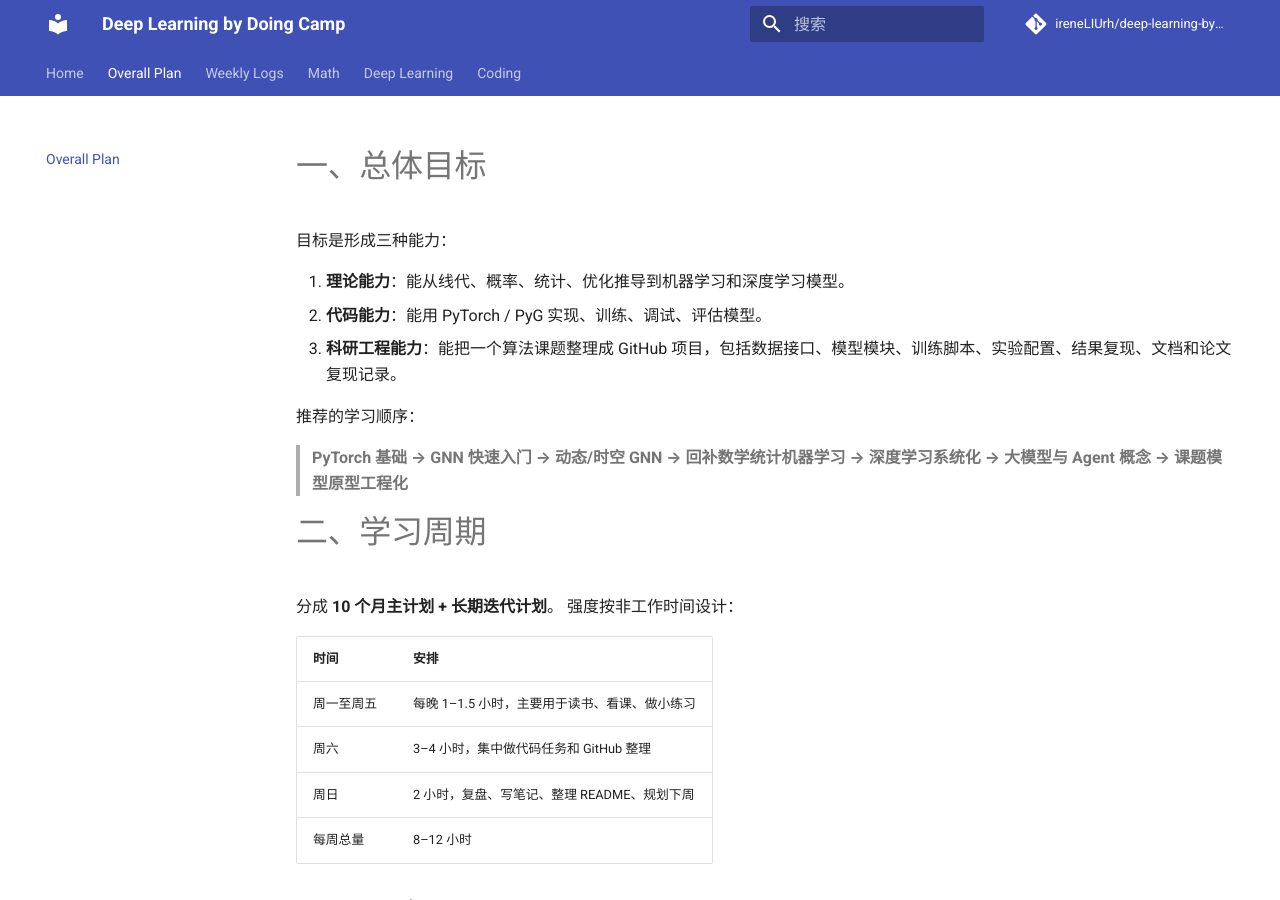
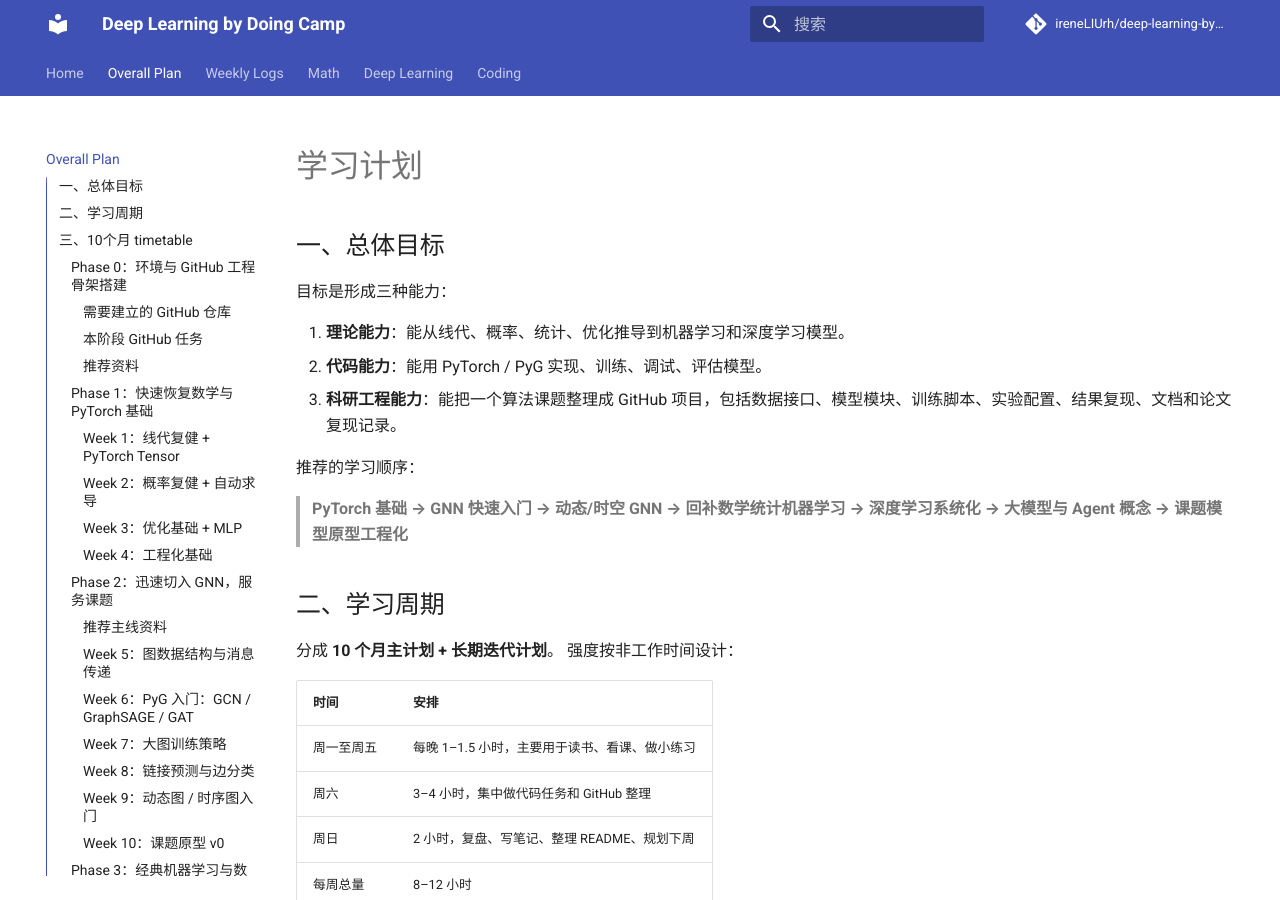
Before and after one commit to ireneLIUrh/deep-learning-by-doing-camp, an MkDocs documentation site: the page built from docs/logs/plan.md, in a window 1280 px wide and 900 px high. Built offline with MkDocs 1.6.1 and Material for MkDocs 9.7.7, drawn with Linux system fonts in a browser that asks for light colours; comment, search, counter and statistics services are not loaded.

Commit message:
Fix markdown structure in overall learning plan

````diff
--- a/docs/logs/plan.md
+++ b/docs/logs/plan.md
@@ -1,4 +1,6 @@
-# 一、总体目标
+# 学习计划
+
+## 一、总体目标
 
 目标是形成三种能力：
 
@@ -10,7 +12,7 @@
 
 > **PyTorch 基础 → GNN 快速入门 → 动态/时空 GNN → 回补数学统计机器学习 → 深度学习系统化 → 大模型与 Agent 概念 → 课题模型原型工程化**
 
-# 二、学习周期
+## 二、学习周期
 
 分成 **10 个月主计划 + 长期迭代计划**。
 强度按非工作时间设计：
@@ -22,15 +24,15 @@
 | 周日       | 2 小时，复盘、写笔记、整理 README、规划下周   |
 | 每周总量   | 8–12 小时                                     |
 
-# 三、10个月 timetable
-
-## Phase 0：环境与 GitHub 工程骨架搭建
+## 三、10个月 timetable
+
+### Phase 0：环境与 GitHub 工程骨架搭建
 
 **第 0–1 周**
 
 目标：先把“学习—代码—笔记—实验”放进一个长期 GitHub 项目。
 
-### 需要建立的 GitHub 仓库
+#### 需要建立的 GitHub 仓库
 
 仓库名：
 
@@ -77,7 +79,7 @@ deep-learning-by-doing-camp/
     └── .gitkeep
 ```
 
-### 本阶段 GitHub 任务
+#### 本阶段 GitHub 任务
 
 完成以下 5 个 commit：
 
@@ -89,7 +91,7 @@ commit 4: add first train script for linear regression
 commit 5: add README learning roadmap
 ```
 
-### 推荐资料
+#### 推荐资料
 
 主线资料：
 
@@ -97,13 +99,13 @@ commit 5: add README learning roadmap
 - PyTorch 官网生态页：PyTorch 当前生态中包含 PyTorch Geometric、Captum、skorch 等工具，其中 PyG 明确用于图、点云、流形等不规则数据。([PyTorch](https://pytorch.org/?utm_source=chatgpt.com))
 
 
-## Phase 1：快速恢复数学与 PyTorch 基础
+### Phase 1：快速恢复数学与 PyTorch 基础
 
 **第 1–4 周**
 
 目标：恢复深度学习/GNN 所必需的数学和 PyTorch 能力。
 
-### Week 1：线代复健 + PyTorch Tensor
+#### Week 1：线代复健 + PyTorch Tensor
 
 数学重点：
 
@@ -129,7 +131,7 @@ commit 5: add README learning roadmap
 GNN 输入: X + edge_index / adjacency
 ```
 
-### Week 2：概率复健 + 自动求导
+#### Week 2：概率复健 + 自动求导
 
 数学重点：
 
@@ -155,7 +157,7 @@ GNN 输入: X + edge_index / adjacency
 P(y | x), P(edge | node_i, node_j), cross entropy, negative sampling
 ```
 
-### Week 3：优化基础 + MLP
+#### Week 3：优化基础 + MLP
 
 数学重点：
 
@@ -180,7 +182,7 @@ P(y | x), P(edge | node_i, node_j), cross entropy, negative sampling
    - checkpoint
 3. 写 `scripts/train_mlp.py`。
 
-### Week 4：工程化基础
+#### Week 4：工程化基础
 
 工程重点：
 
@@ -215,13 +217,13 @@ outputs/
 v0.1: PyTorch basic training pipeline
 ```
 
-## Phase 2：迅速切入 GNN，服务课题
+### Phase 2：迅速切入 GNN，服务课题
 
 **第 5–10 周**
 
 这是最关键阶段。先不追求所有深度学习分支都学完，而是快速具备 GNN 阅读论文和改代码能力。
 
-### 推荐主线资料
+#### 推荐主线资料
 
 1. **Stanford CS224W: Machine Learning with Graphs**
    该课程专门讲图机器学习，公开课页面说明 lecture slides 和 assignments 会发布在线，适合作为 GNN 主线课程。([Stanford University](https://web.stanford.edu/class/cs224w/?utm_source=chatgpt.com))
@@ -232,7 +234,7 @@ v0.1: PyTorch basic training pipeline
 4. **Open Graph Benchmark, OGB**
    OGB 是 Stanford SNAP 维护的大规模图学习 benchmark，提供真实、大规模、多任务数据集，并带统一 evaluator。([SNAP](https://snap-stanford.github.io/ogb-web/?utm_source=chatgpt.com))
 
-### Week 5：图数据结构与消息传递
+#### Week 5：图数据结构与消息传递
 
 数学重点：
 
@@ -265,7 +267,7 @@ node feature = gene expression embedding, HVG expression, UCE embedding
 edge = spatial adjacency / ligand-receptor edge / OT trajectory edge
 ```
 
-### Week 6：PyG 入门：GCN / GraphSAGE / GAT
+#### Week 6：PyG 入门：GCN / GraphSAGE / GAT
 
 模型重点：
 
@@ -292,7 +294,7 @@ configs/gat_cora.yaml
 reports/weekly_notes/week06_gnn_basics.md
 ```
 
-### Week 7：大图训练策略
+#### Week 7：大图训练策略
 
 你的数据有：
 
@@ -328,7 +330,7 @@ GraphSAGE / Cluster-GCN / GraphSAINT / neighbor sampling GAT
 
 而不是直接把 10w 细胞的全图丢进 dense attention。
 
-### Week 8：链接预测与边分类
+#### Week 8：链接预测与边分类
 
 你的课题里“通讯分数”“细胞间相互作用”“OT 跨时间连接”天然适合设置为：
 
@@ -366,7 +368,7 @@ MLP([h_i, h_j, h_i*h_j])
 预测：time t+1 是否存在 OT 高概率连接 / 通讯增强事件
 ```
 
-### Week 9：动态图 / 时序图入门
+#### Week 9：动态图 / 时序图入门
 
 重点阅读：
 
@@ -395,7 +397,7 @@ Static GNN encoder per time point + GRU temporal module + edge decoder
 
 不要一开始就复现复杂 TGN。你的数据只有约 10 个时间点，更接近 discrete-time dynamic graph，而不是大规模 continuous event graph。
 
-### Week 10：课题原型 v0
+#### Week 10：课题原型 v0
 
 建立一个与你课题强相关的最小原型：
 
@@ -437,13 +439,13 @@ v0.2: GNN baseline for dynamic cell graph
 ```
 
 
-## Phase 3：经典机器学习与数理统计系统回补
+### Phase 3：经典机器学习与数理统计系统回补
 
 **第 11–18 周**
 
 这阶段的目标是把理论基础补扎实，尤其是为后面写论文、做实验设计、解释模型结果服务。
 
-### Week 11：经典数理统计 I
+#### Week 11：经典数理统计 I
 
 重点：
 
@@ -465,7 +467,7 @@ v0.2: GNN baseline for dynamic cell graph
 2. 实现 Benjamini-Hochberg FDR。
 3. 在模拟 ligand-receptor score 上做差异检验。
 
-### Week 12：经典数理统计 II
+#### Week 12：经典数理统计 II
 
 重点：
 
@@ -482,7 +484,7 @@ v0.2: GNN baseline for dynamic cell graph
 2. 用 PyTorch 写 logistic regression。
 3. 对比 sklearn 结果。
 
-### Week 13：机器学习 I
+#### Week 13：机器学习 I
 
 重点：
 
@@ -504,7 +506,7 @@ v0.2: GNN baseline for dynamic cell graph
 2. 对单细胞元数据做 toy classification。
 3. 输出 confusion matrix、ROC、PR curve。
 
-### Week 14：机器学习 II
+#### Week 14：机器学习 II
 
 重点：
 
@@ -519,7 +521,7 @@ v0.2: GNN baseline for dynamic cell graph
 
 单细胞分析里 PCA / UMAP / clustering 是基础工具，不能只会调用 Seurat/Scanpy，要理解背后的优化目标和距离结构。
 
-### Week 15–16：统计学习视角
+#### Week 15–16：统计学习视角
 
 重点：
 
@@ -536,7 +538,7 @@ v0.2: GNN baseline for dynamic cell graph
 2. 写 `reports/weekly_notes/model_selection.md`。
 3. 对 GNN 的 hidden_dim、layers、dropout 做小型 grid search。
 
-### Week 17–18：把统计检验接入 GNN 结果
+#### Week 17–18：把统计检验接入 GNN 结果
 
 课题导向任务：
 
@@ -558,19 +560,19 @@ FDR correction
 reports/prototype_statistical_testing_for_gnn_outputs.md
 ```
 
-## Phase 4：深度学习系统化
+### Phase 4：深度学习系统化
 
 **第 19–28 周**
 
 这阶段开始系统读“花书”和现代教程。
 
-### 主线资料
+#### 主线资料
 
 - 《Deep Learning》花书：官方网页说明该书覆盖机器学习、深度学习、线性代数、概率、信息论、数值计算等背景内容。([深度学习书籍](https://www.deeplearningbook.org/?utm_source=chatgpt.com))
 - MIT Press 页面也说明该书包含数学和概念背景，覆盖线性代数、概率与信息论、数值计算和机器学习。([MIT Press](https://mitpress.mit.edu/9780262035613/deep-learning/?utm_source=chatgpt.com))
 - Dive into Deep Learning：建议作为代码化补充，尤其适合 PyTorch 实现。
 
-### Week 19：MLP 与反向传播
+#### Week 19：MLP 与反向传播
 
 重点：
 
@@ -585,7 +587,7 @@ reports/prototype_statistical_testing_for_gnn_outputs.md
 1. 手写两层 MLP 前向和反向。
 2. 用 PyTorch 版本对照。
 
-### Week 20：CNN
+#### Week 20：CNN
 
 重点：
 
@@ -604,7 +606,7 @@ reports/prototype_statistical_testing_for_gnn_outputs.md
 
 CNN 不是主线，但空间转录组图像/空间模式建模可能会用到。
 
-### Week 21：RNN / GRU / LSTM
+#### Week 21：RNN / GRU / LSTM
 
 重点：
 
@@ -617,7 +619,7 @@ CNN 不是主线，但空间转录组图像/空间模式建模可能会用到。
 
 你的时间点少，但 temporal module 仍可能用 GRU / LSTM 作为 baseline。
 
-### Week 22：Attention 与 Transformer
+#### Week 22：Attention 与 Transformer
 
 重点：
 
@@ -633,7 +635,7 @@ CNN 不是主线，但空间转录组图像/空间模式建模可能会用到。
 2. 用 Transformer 编码 toy time series。
 3. 把 GNN embedding 序列输入 Transformer。
 
-### Week 23：Autoencoder / VAE
+#### Week 23：Autoencoder / VAE
 
 重点：
 
@@ -647,7 +649,7 @@ CNN 不是主线，但空间转录组图像/空间模式建模可能会用到。
 
 masked gene expression prediction 可以借鉴 autoencoder 思路。
 
-### Week 24：Contrastive Learning
+#### Week 24：Contrastive Learning
 
 重点：
 
@@ -666,7 +668,7 @@ near spatial neighbors positive pair
 random far cells negative pair
 ```
 
-### Week 25–26：模型解释与可视化
+#### Week 25–26：模型解释与可视化
 
 重点：
 
@@ -689,7 +691,7 @@ PyTorch 生态中的 Captum 是模型解释工具，PyTorch 官网生态页列
 哪些基因驱动了状态转变？
 ```
 
-### Week 27–28：复现一篇深度学习论文
+#### Week 27–28：复现一篇深度学习论文
 
 建议不要选太复杂的论文。选以下之一：
 
@@ -711,13 +713,13 @@ scripts/train_gat.py
 ```
 
 
-## Phase 5：动态图 GNN 与课题模型深化
+### Phase 5：动态图 GNN 与课题模型深化
 
 **第 29–36 周**
 
 这阶段回到你的课题主线。
 
-### Week 29：空间图构建策略
+#### Week 29：空间图构建策略
 
 任务：
 
@@ -738,7 +740,7 @@ hybrid graph
 src/dlbydoing/data/graph_builder.py
 ```
 
-### Week 30：动态图表示方式
+#### Week 30：动态图表示方式
 
 比较三种表示：
 
@@ -761,7 +763,7 @@ snapshot graph + OT inter-time edges
 
 不要一开始就做连续时间 TGN。
 
-### Week 31：模型 baseline 设计
+#### Week 31：模型 baseline 设计
 
 至少实现 4 个 baseline：
 
@@ -772,7 +774,7 @@ Baseline 3: GCN + GRU
 Baseline 4: GAT + Transformer
 ```
 
-### Week 32：任务设计
+#### Week 32：任务设计
 
 建议设置三个任务，从简单到难：
 
@@ -782,7 +784,7 @@ Baseline 4: GAT + Transformer
 | future embedding prediction            | time t 图                | time t+1 embedding | 学时间规律     |
 | future edge / communication prediction | 细胞对 embedding         | OT/LR/通讯边概率   | 学通讯网络变化 |
 
-### Week 33：评价指标
+#### Week 33：评价指标
 
 分类任务：
 
@@ -805,7 +807,7 @@ LR enrichment
 known pathway recovery
 ```
 
-### Week 34：消融实验
+#### Week 34：消融实验
 
 至少做：
 
@@ -817,7 +819,7 @@ without temporal module
 without LR prior
 ```
 
-### Week 35：可解释性分析
+#### Week 35：可解释性分析
 
 输出：
 
@@ -829,7 +831,7 @@ important genes
 cell-type-level communication heatmap
 ```
 
-### Week 36：整理成课题原型报告
+#### Week 36：整理成课题原型报告
 
 产出：
 
@@ -850,13 +852,13 @@ reports/project_prototype_v1.md
 8. Next steps
 ```
 
-## Phase 6：大模型、Agent、Skill 与科研自动化
+### Phase 6：大模型、Agent、Skill 与科研自动化
 
 **第 37–44 周**
 
 这部分不作为前期主线，但后期必须学，因为它和求职、科研效率、工程能力都有关系。
 
-### Week 37：大模型基础
+#### Week 37：大模型基础
 
 重点：
 
@@ -867,7 +869,7 @@ reports/project_prototype_v1.md
 - RLHF / preference optimization
 - embedding model
 
-### Week 38：Transformer 深化
+#### Week 38：Transformer 深化
 
 重点：
 
@@ -876,7 +878,7 @@ reports/project_prototype_v1.md
 - KV cache
 - scaling law 基本概念
 
-### Week 39：RAG
+#### Week 39：RAG
 
 重点：
 
@@ -897,7 +899,7 @@ paper-rag-assistant
 
 用于管理你课题相关论文。
 
-### Week 40：Agent
+#### Week 40：Agent
 
 重点：
 
@@ -916,7 +918,7 @@ agent 自动生成实验配置
 agent 自动读取训练 log 并总结结果
 ```
 
-### Week 41：Skill / Workflow
+#### Week 41：Skill / Workflow
 
 重点：
 
@@ -927,7 +929,7 @@ agent 自动读取训练 log 并总结结果
   - training log → plot
   - paper PDF → method summary
 
-### Week 42–44：做一个科研助手小项目
+#### Week 42–44：做一个科研助手小项目
 
 项目名：
 
@@ -945,7 +947,7 @@ bio-gnn-research-assistant
 5. 记录到 markdown
 ```
 
-# 四、每周固定学习模板
+## 四、每周固定学习模板
 
 每周不要“只看课”。建议固定成 5 个模块：
 
@@ -966,11 +968,11 @@ bio-gnn-research-assistant
 4. 至少 3 个 Git commits
 ```
 
-# 五、主线参考资料清单
-
-## 数学基础
-
-### 主资料
+## 五、主线参考资料清单
+
+### 数学基础
+
+#### 主资料
 
 1. Gilbert Strang 线性代数课程 / 教材
    用于恢复矩阵、特征值、SVD、最小二乘。
@@ -979,7 +981,7 @@ bio-gnn-research-assistant
 3. 花书前几章
    花书官方页面说明其覆盖线性代数、概率、信息论、数值计算和机器学习背景。([深度学习书籍](https://www.deeplearningbook.org/?utm_source=chatgpt.com))
 
-### 辅助资料
+#### 辅助资料
 
 - 3Blue1Brown：线性代数直观理解。
 - StatQuest：统计、机器学习、深度学习概念解释。
@@ -987,9 +989,9 @@ bio-gnn-research-assistant
 
 ------
 
-## 机器学习
-
-### 主资料
+### 机器学习
+
+#### 主资料
 
 1. 周志华《机器学习》西瓜书
    适合中文系统回顾。
@@ -998,7 +1000,7 @@ bio-gnn-research-assistant
 3. sklearn 官方 examples
    用于传统机器学习代码练习。
 
-### 重点章节
+#### 重点章节
 
 ```text
 线性模型
@@ -1014,9 +1016,9 @@ bio-gnn-research-assistant
 
 ------
 
-## 深度学习
-
-### 主资料
+### 深度学习
+
+#### 主资料
 
 1. PyTorch 官方教程
    用于掌握 PyTorch 基础训练流程。([PyTorch Docs](https://docs.pytorch.org/tutorials/index.html?utm_source=chatgpt.com))
@@ -1025,7 +1027,7 @@ bio-gnn-research-assistant
 3. Dive into Deep Learning
    用于边学边写 PyTorch。
 
-### 重点章节
+#### 重点章节
 
 ```text
 MLP
@@ -1042,9 +1044,9 @@ Regularization
 
 ------
 
-## 图神经网络
-
-### 主资料
+### 图神经网络
+
+#### 主资料
 
 1. Stanford CS224W
    课程公开资料包括 slides 和 assignments，适合作为 GNN 系统学习主线。([Stanford University](https://web.stanford.edu/class/cs224w/?utm_source=chatgpt.com))
@@ -1053,7 +1055,7 @@ Regularization
 3. OGB
    OGB 提供真实、大规模、多任务图学习 benchmark 和统一 evaluator。([SNAP](https://snap-stanford.github.io/ogb-web/?utm_source=chatgpt.com))
 
-### 辅助资料
+#### 辅助资料
 
 1. DGL 文档
    DGL 支持 PyTorch，并强调可扩展到数亿节点和边的图训练。([dgl.ai](https://www.dgl.ai/dgl_docs/?utm_source=chatgpt.com))
@@ -1062,11 +1064,11 @@ Regularization
 3. PyTorch Lightning
    Lightning Trainer 可以抽象训练/验证/测试循环、callback、设备放置等工程细节。([Lightning AI](https://lightning.ai/docs/pytorch/stable//common/trainer.html?utm_source=chatgpt.com))
 
-# 六、论文复现路线
+## 六、论文复现路线
 
 按“由浅入深”复现，而不是一开始复现最新复杂模型。
 
-## Level 1：基础 GNN
+### Level 1：基础 GNN
 
 | 论文/模型 | 目标                                 |
 | --------- | ------------------------------------ |
@@ -1074,7 +1076,7 @@ Regularization
 | GraphSAGE | 理解大图采样和 inductive learning    |
 | GAT       | 理解 attention on graph              |
 
-## Level 2：动态图 GNN
+### Level 2：动态图 GNN
 
 | 论文/模型 | 目标                                             |
 | --------- | ------------------------------------------------ |
@@ -1082,7 +1084,7 @@ Regularization
 | DySAT     | 理解结构 attention + 时间 attention              |
 | TGN       | 理解 event-based temporal graph 和 memory module |
 
-## Level 3：与课题相关的自定义模型
+### Level 3：与课题相关的自定义模型
 
 最终复现/改造方向：
 
@@ -1090,11 +1092,11 @@ Regularization
 Spatial GNN + Temporal module + OT inter-time edges + communication decoder
 ```
 
-# 七、GitHub 边练边学任务设计
+## 七、GitHub 边练边学任务设计
 
 GitHub 项目分成 8 个 milestone。
 
-## Milestone 1：PyTorch Basic
+### Milestone 1：PyTorch Basic
 
 ```text
 目标：完成 PyTorch 基础训练框架
@@ -1107,7 +1109,7 @@ GitHub 项目分成 8 个 milestone。
   - README
 ```
 
-## Milestone 2：Machine Learning from Scratch
+### Milestone 2：Machine Learning from Scratch
 
 ```text
 目标：恢复传统 ML 和统计基础
@@ -1120,7 +1122,7 @@ GitHub 项目分成 8 个 milestone。
   - FDR correction
 ```
 
-## Milestone 3：GNN from Scratch
+### Milestone 3：GNN from Scratch
 
 ```text
 目标：不依赖 PyG 手写基础 GNN
@@ -1132,7 +1134,7 @@ GitHub 项目分成 8 个 milestone。
   - toy graph classification
 ```
 
-## Milestone 4：PyG GNN Pipeline
+### Milestone 4：PyG GNN Pipeline
 
 ```text
 目标：掌握 PyG 工程化训练
@@ -1143,7 +1145,7 @@ GitHub 项目分成 8 个 milestone。
   - NeighborLoader large graph training
 ```
 
-## Milestone 5：Dynamic GNN
+### Milestone 5：Dynamic GNN
 
 ```text
 目标：动态图建模
@@ -1154,7 +1156,7 @@ GitHub 项目分成 8 个 milestone。
   - future edge prediction
 ```
 
-## Milestone 6：Bio-GNN Prototype
+### Milestone 6：Bio-GNN Prototype
 
 ```text
 目标：接近课题真实需求
@@ -1166,7 +1168,7 @@ GitHub 项目分成 8 个 milestone。
   - communication edge prediction
 ```
 
-## Milestone 7：Experiment Management
+### Milestone 7：Experiment Management
 
 ```text
 目标：工程化科研实验
@@ -1180,7 +1182,7 @@ GitHub 项目分成 8 个 milestone。
   - ablation table
 ```
 
-## Milestone 8：Paper-style Report
+### Milestone 8：Paper-style Report
 
 ```text
 目标：把项目整理成可展示成果
@@ -1192,7 +1194,7 @@ GitHub 项目分成 8 个 milestone。
   - preliminary result summary
 ```
 
-# 八、与课题最直接相关的 GNN 学习重点
+## 八、与课题最直接相关的 GNN 学习重点
 
 数据结构是：
 
@@ -1207,7 +1209,7 @@ GitHub 项目分成 8 个 milestone。
 
 因此不应该优先学“普通小图分类”，而应该重点学：
 
-## 1. 大图训练
+### 1. 大图训练
 
 必须掌握：
 
@@ -1219,7 +1221,7 @@ edge mini-batch
 negative sampling
 ```
 
-## 2. 动态图建模
+### 2. 动态图建模
 
 你的数据更像：
 
@@ -1236,7 +1238,7 @@ discrete-time dynamic graph
 OT 边用于跨时间信息传播或监督任务
 ```
 
-## 3. 多关系图
+### 3. 多关系图
 
 你的边可能包括：
 
@@ -1256,7 +1258,7 @@ edge type embedding
 attention over edge types
 ```
 
-## 4. 任务设计
+### 4. 任务设计
 
 最适合你课题的任务不是“普通节点分类”，而是：
 
@@ -1268,9 +1270,9 @@ communication score prediction
 driver gene identification
 ```
 
-# 九、每月实际执行表
-
-## 第 1 月：PyTorch + 数学复健
+## 九、每月实际执行表
+
+### 第 1 月：PyTorch + 数学复健
 
 | 周     | 理论       | 代码                | GitHub 产出                      |
 | ------ | ---------- | ------------------- | -------------------------------- |
@@ -1279,7 +1281,7 @@ driver gene identification
 | Week 3 | 优化       | MLP                 | `train_mlp.py`                   |
 | Week 4 | 工程化     | config + logging    | `v0.1`                           |
 
-## 第 2 月：GNN 快速入门
+### 第 2 月：GNN 快速入门
 
 | 周     | 理论            | 代码                    | GitHub 产出                |
 | ------ | --------------- | ----------------------- | -------------------------- |
@@ -1288,7 +1290,7 @@ driver gene identification
 | Week 7 | 大图采样        | NeighborLoader          | `large_graph_training.md`  |
 | Week 8 | link prediction | edge decoder            | `train_link_prediction.py` |
 
-## 第 3 月：动态图 GNN + 课题原型
+### 第 3 月：动态图 GNN + 课题原型
 
 | 周      | 理论                | 代码                   | GitHub 产出               |
 | ------- | ------------------- | ---------------------- | ------------------------- |
@@ -1297,7 +1299,7 @@ driver gene identification
 | Week 11 | 统计检验            | permutation/FDR        | `stats_tests.py`          |
 | Week 12 | 课题抽象            | Bio-GNN prototype      | `project_prototype_v0.md` |
 
-## 第 4–5 月：统计与传统 ML 回补
+### 第 4–5 月：统计与传统 ML 回补
 
 重点：
 
@@ -1319,7 +1321,7 @@ evaluation/
 reports/classical_ml_review.md
 ```
 
-## 第 6–7 月：深度学习系统化
+### 第 6–7 月：深度学习系统化
 
 重点：
 
@@ -1341,7 +1343,7 @@ transformer_encoder.py
 graph_contrastive_learning.md
 ```
 
-## 第 8–9 月：动态图 GNN 深化
+### 第 8–9 月：动态图 GNN 深化
 
 重点：
 
@@ -1360,7 +1362,7 @@ bio_gnn_prototype_v1
 ablation_results.csv
 ```
 
-## 第 10 月：大模型 / Agent / Skill
+### 第 10 月：大模型 / Agent / Skill
 
 重点：
 
@@ -1379,11 +1381,11 @@ paper_rag_assistant
 bio_gnn_research_assistant
 ```
 
-# 十、最先应该做的 14 天任务
+## 十、最先应该做的 14 天任务
 
 为了马上启动，建议你先按这个做。
 
-## Day 1
+### Day 1
 
 创建仓库：
 
@@ -1395,7 +1397,7 @@ git init
 
 建立目录结构，写 README。
 
-## Day 2
+### Day 2
 
 创建 conda 环境：
 
@@ -1409,7 +1411,7 @@ pip install numpy pandas scikit-learn matplotlib seaborn jupyter pyyaml tqdm
 
 具体 PyTorch / PyG 安装命令以后要根据你的集群 CUDA 版本调整。
 
-## Day 3–4
+### Day 3–4
 
 完成 PyTorch tensor notebook：
 
@@ -1422,7 +1424,7 @@ autograd
 GPU tensor
 ```
 
-## Day 5–6
+### Day 5–6
 
 写 linear regression from scratch：
 
@@ -1432,7 +1434,7 @@ PyTorch manual version
 PyTorch nn.Module version
 ```
 
-## Day 7
+### Day 7
 
 写第一篇周报：
 
@@ -1453,19 +1455,19 @@ reports/weekly_notes/week01.md
 ## 下周计划
 ```
 
-## Day 8–9
+### Day 8–9
 
 复习概率、MLE、cross entropy。
 
-## Day 10–11
+### Day 10–11
 
 写 logistic regression。
 
-## Day 12–13
+### Day 12–13
 
 写 MLP MNIST / digits 分类。
 
-## Day 14
+### Day 14
 
 整理 README，打 tag：
 
@@ -1473,7 +1475,7 @@ reports/weekly_notes/week01.md
 git tag v0.1-pytorch-basics
 ```
 
-# 十一、学习方式建议
+## 十一、学习方式建议
 
 你最适合的学习方式是：
 
@@ -1507,7 +1509,7 @@ git tag v0.1-pytorch-basics
 课题：不同空间邻居、不同 LR pair 对细胞状态影响不同
 ```
 
-# 十二、后续如何监督
+## 十二、后续如何监督
 
 后续我们可以按“每周一次学习组会”的方式推进。你每周发给我：
 
````
